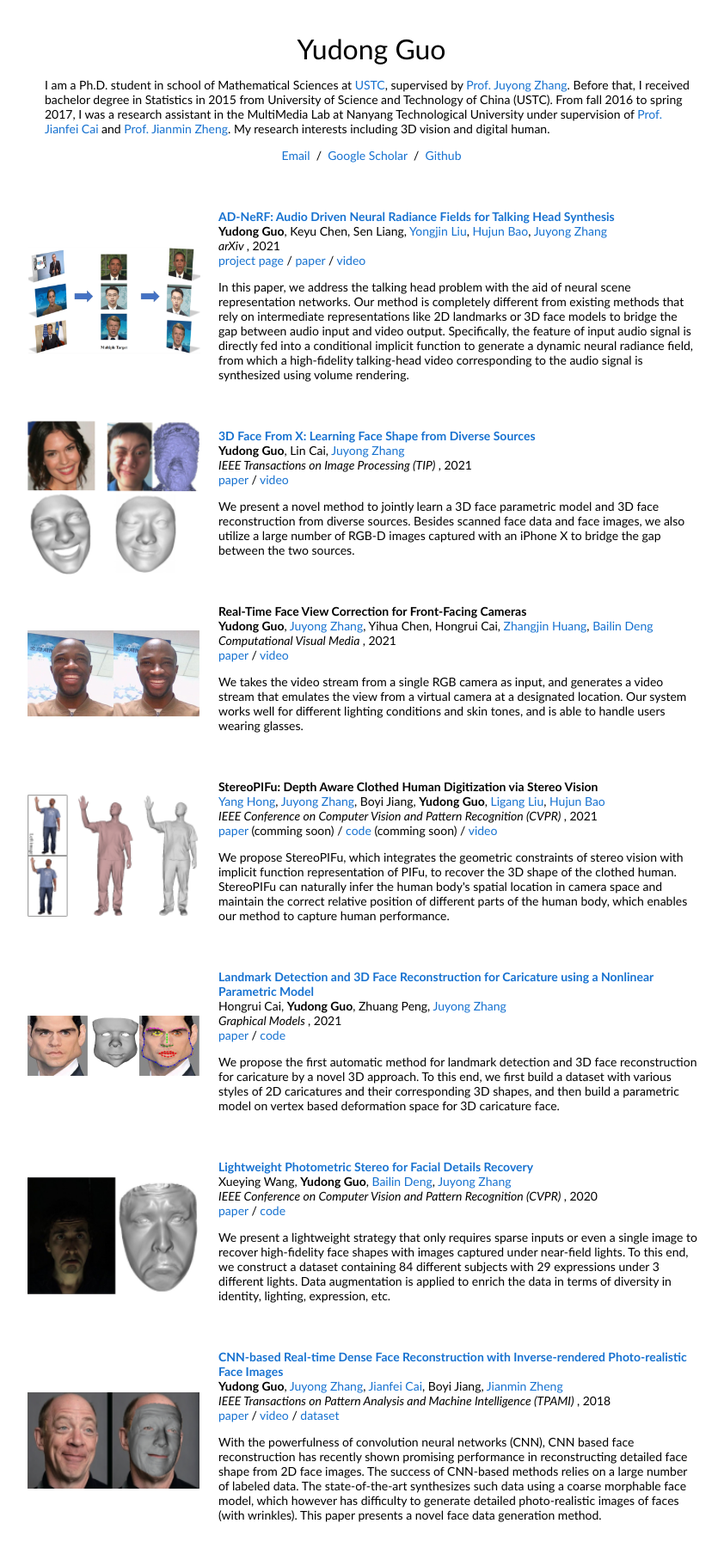
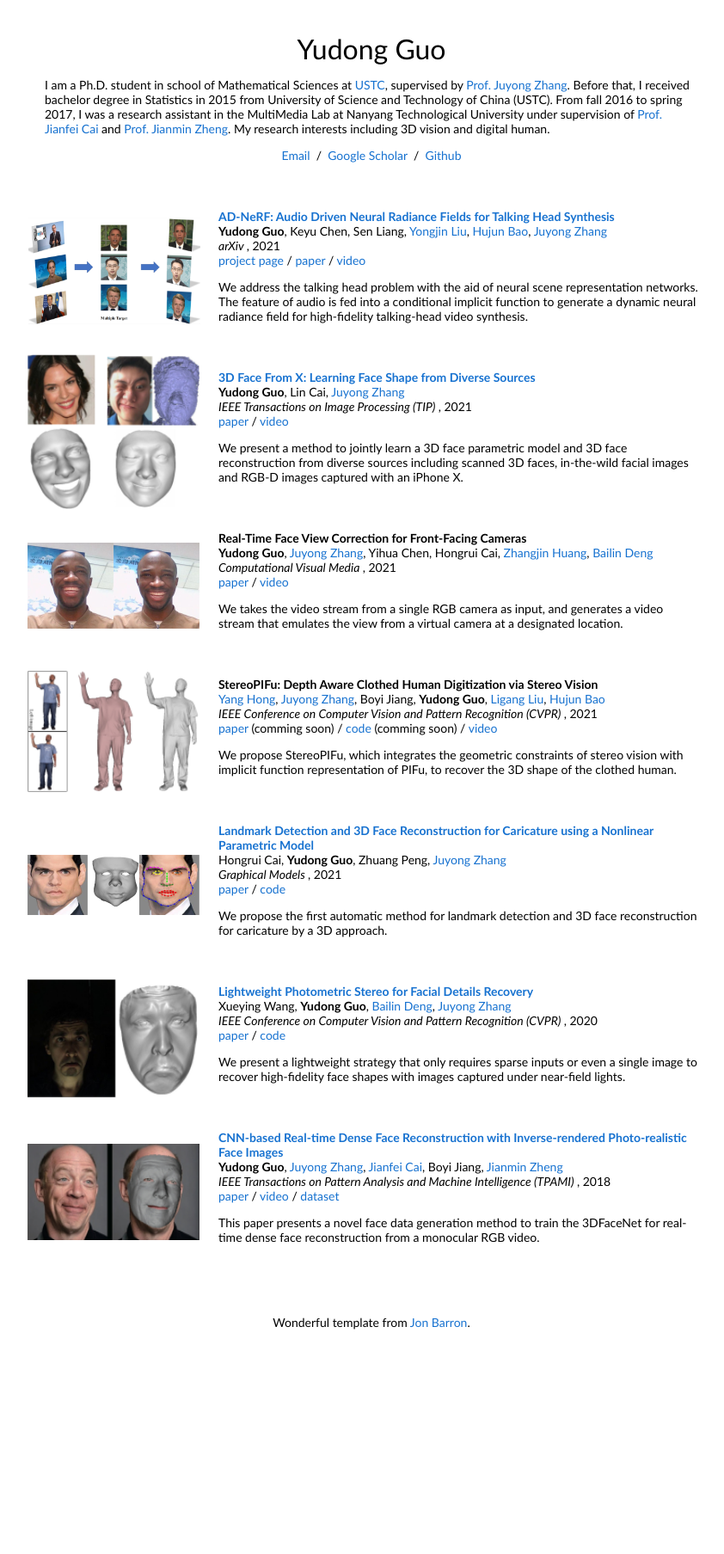
Before and after one commit to YudongGuo/YudongGuo.github.io, a plain HTML site: page index.html in a window 1280 px wide. Shown: the part 5-1812 px from the top of the page at 86% size, without its empty margins (208-1050 px from the left). After the commit the page ends 1573 px from the top, so only its background shows below. Drawn offline with Linux system fonts and the light colour scheme.

Commit message:
simplify abstracts

```diff
--- a/index.html
+++ b/index.html
@@ -74,12 +74,9 @@
                   <a href="https://arxiv.org/abs/2103.11078">paper</a> /
                   <a href="https://www.youtube.com/watch?v=TQO2EBYXLyU">video</a>
                   <p></p>
-                  <p>In this paper, we address the talking head problem with the aid of neural scene representation
-                    networks. Our method is completely different from existing methods that rely on intermediate
-                    representations like 2D landmarks or 3D face models to bridge the gap between audio input and video
-                    output. Specifically, the feature of input audio signal is directly fed into a conditional implicit
-                    function to generate a dynamic neural radiance field, from which a high-fidelity talking-head video
-                    corresponding to the audio signal is synthesized using volume rendering.</p>
+                  <p>We address the talking head problem with the aid of neural scene representation
+                    networks. The feature of audio is fed into a conditional implicit function to generate a dynamic
+                    neural radiance field for high-fidelity talking-head video synthesis.</p>
                 </td>
               </tr>
 
@@ -99,9 +96,9 @@
                   <a href="https://arxiv.org/abs/1808.05323">paper</a> /
                   <a href="data/FaceFromX.mp4">video</a>
                   <p></p>
-                  <p>We present a novel method to jointly learn a 3D face parametric model and 3D face reconstruction
-                    from diverse sources. Besides scanned face data and face images, we also utilize a large number of
-                    RGB-D images captured with an iPhone X to bridge the gap between the two sources.</p>
+                  <p>We present a method to jointly learn a 3D face parametric model and 3D face reconstruction
+                    from diverse sources including scanned 3D faces, in-the-wild facial images and RGB-D images captured
+                    with an iPhone X.</p>
                 </td>
               </tr>
 
@@ -122,8 +119,7 @@
                   <a href="data/FaceViewCorrection.mp4">video</a>
                   <p></p>
                   <p>We takes the video stream from a single RGB camera as input, and generates a video stream that
-                    emulates the view from a virtual camera at a designated location. Our system works well for
-                    different lighting conditions and skin tones, and is able to handle users wearing glasses.</p>
+                    emulates the view from a virtual camera at a designated location.</p>
                 </td>
               </tr>
 
@@ -146,10 +142,7 @@
                   <a href="https://1drv.ms/v/s!AvRQvmQWxdtwkQhsCmcLK-bg3IOZ?e=xxXbCe">video</a>
                   <p></p>
                   <p>We propose StereoPIFu, which integrates the geometric constraints of stereo vision with implicit
-                    function representation of PIFu, to recover the 3D shape of the clothed human. StereoPIFu can
-                    naturally infer the human body's spatial location in camera space and maintain the correct relative
-                    position of different parts of the human body, which enables our method to capture human
-                    performance.</p>
+                    function representation of PIFu, to recover the 3D shape of the clothed human.</p>
                 </td>
               </tr>
 
@@ -174,10 +167,7 @@
                   <a href="https://github.com/Juyong/CaricatureFace">code</a>
                   <p></p>
                   <p>We propose the first automatic method for landmark detection and 3D face reconstruction for
-                    caricature by a
-                    novel 3D approach. To this end, we first
-                    build a dataset with various styles of 2D caricatures and their corresponding 3D shapes, and then
-                    build a parametric model on vertex based deformation space for 3D caricature face.</p>
+                    caricature by a 3D approach.</p>
                 </td>
               </tr>
 
@@ -200,10 +190,7 @@
                   <a href="https://github.com/Juyong/FacePSNet">code</a>
                   <p></p>
                   <p>We present a lightweight strategy that only requires sparse inputs or even a single image to
-                    recover high-fidelity face shapes with images captured under near-field lights. To this end, we
-                    construct a dataset containing 84 different subjects with 29 expressions under 3 different lights.
-                    Data augmentation is applied to enrich the data in terms of diversity in identity, lighting,
-                    expression, etc.</p>
+                    recover high-fidelity face shapes with images captured under near-field lights.</p>
                 </td>
               </tr>
 
@@ -227,12 +214,8 @@
                   <a href="data/3DFace.mp4">video</a> /
                   <a href="https://github.com/Juyong/3DFace">dataset</a>
                   <p></p>
-                  <p>With the powerfulness of convolution neural networks (CNN), CNN based face reconstruction has
-                    recently shown promising performance in reconstructing detailed face shape from 2D face images. The
-                    success of CNN-based methods relies on a large number of labeled data. The state-of-the-art
-                    synthesizes such data using a coarse morphable face model, which however has difficulty to generate
-                    detailed photo-realistic images of faces (with wrinkles). This paper presents a novel face data
-                    generation method.</p>
+                  <p>This paper presents a novel face data generation method to train the 3DFaceNet for real-time
+                    dense face reconstruction from a monocular RGB video.</p>
                 </td>
               </tr>
 
```
